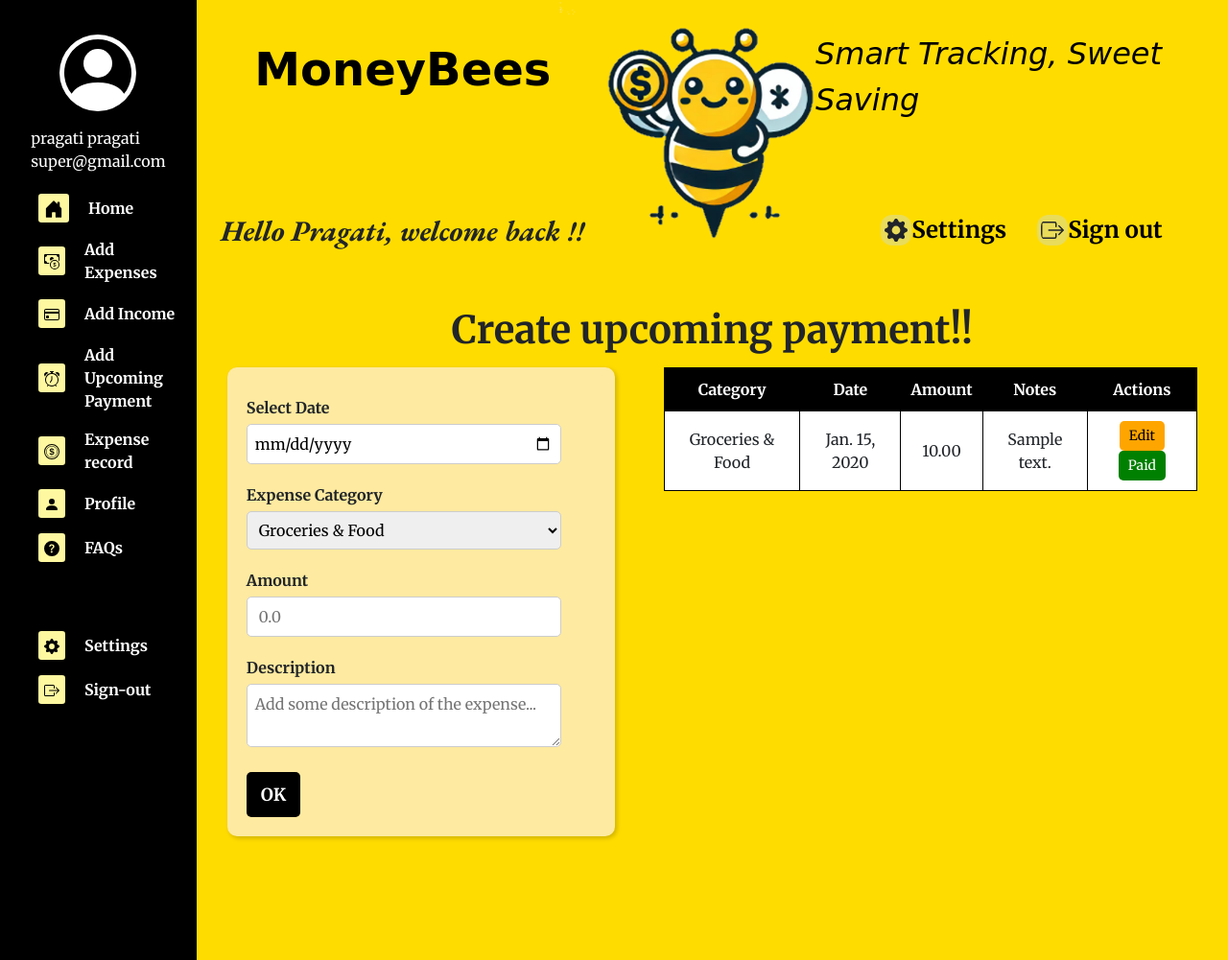
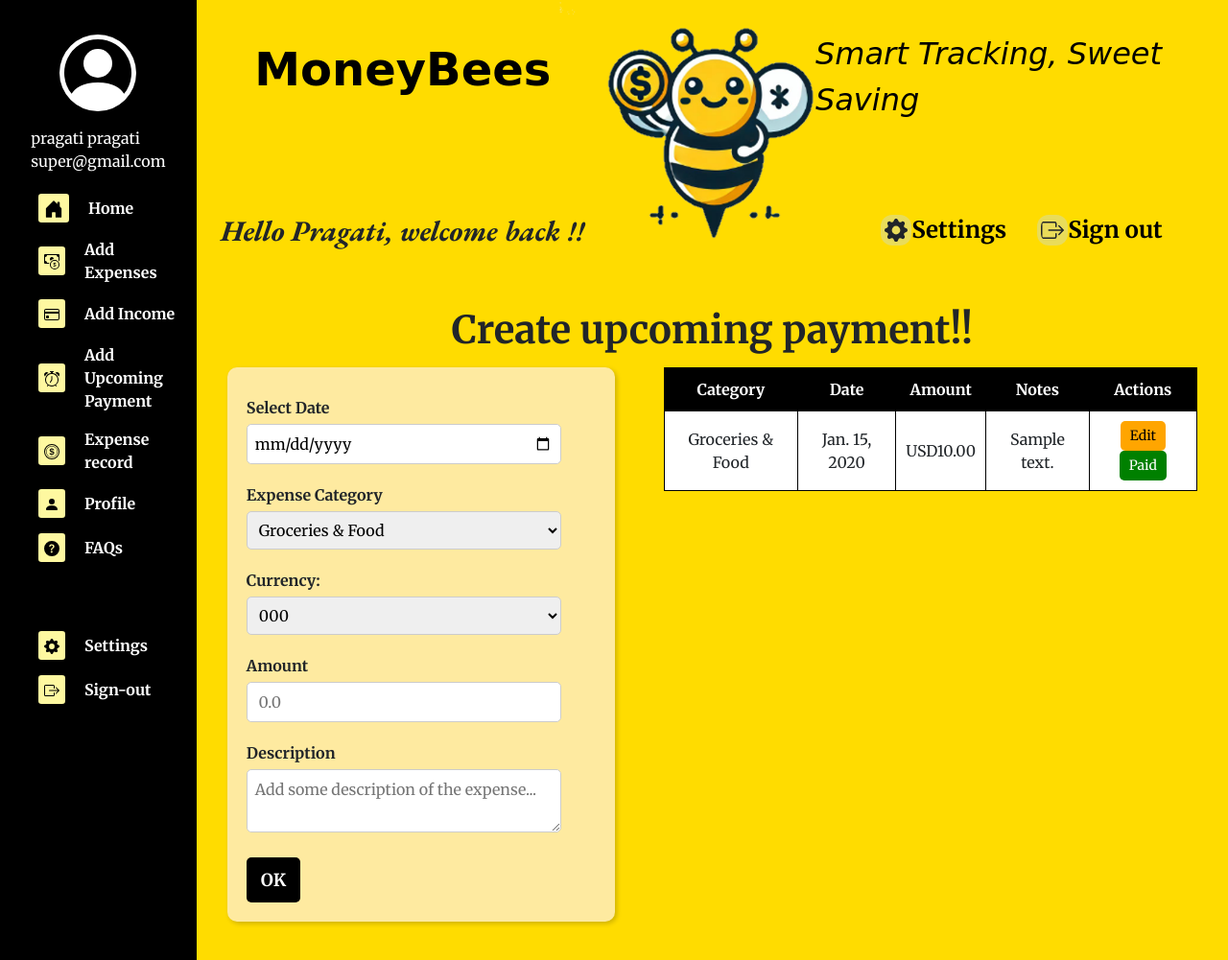
Before and after one commit to ally0829/MoneyBees, a Django app: page /finance/upcomingExpense/ in a window 1280 px wide. Shown: the top 1001 px of the page at 96% size. Run offline with Django 5.2, Linux system fonts and the light colour scheme; a user stored in the database is signed in; data comes from the database, SQL or seed files in the repository; tables that the repository leaves empty hold one stand-in row (values such as "Sample post"); a database or web service that is not in the repository returns one stand-in record (values such as "Sample title"); data that the repository does not hold is empty; some web fonts are replaced.

Commit message:
fixed currency conversion

```diff
--- a/finance/models.py
+++ b/finance/models.py
@@ -82,6 +82,7 @@ class UpcomingPayment(models.Model):
     date = models.DateField()
     amount = models.DecimalField(max_digits=10, decimal_places=2)
     description = models.TextField(blank=True, null=True)
+    currency = models.ForeignKey(Currency, on_delete=models.SET_NULL, null=True)  # Add this field
 
     def __str__(self):
         return f"{self.user.firstname} - {self.category.name} - {self.amount} on {self.date}"
--- a/finance/views.py
+++ b/finance/views.py
@@ -168,7 +168,17 @@ def get_exchange_rate(request):
 
 
 def home_view(request):
-    return render(request, 'finance/homepage.html', {"show_topbar": True})
+    # Example: Fetch data for the charts
+    # categories = ExpenseCategory.objects.all()
+    expenses = Expense.objects.filter(user=request.user)
+    # total_spent = calculate_total_amount(request.user, expenses)
+
+    # Pass data to the template
+    return render(request, 'finance/homepage.html', {
+        "show_topbar": True,
+        # "categories": categories,
+        # "total_spent": total_spent,
+    })
 
 
 def profile_view(request):
@@ -444,34 +454,78 @@ def expense_record_view(request):
 
 #  load Upcoming Expense page，including Category & Payments
 
-
 @login_required
 def upcomingExpense_view(request):
+    # Fetch exchange rates using the utility function
+    exchange_rates = fetch_exchange_rates()
+
     categories = ExpenseCategory.objects.all()
     payments = UpcomingPayment.objects.filter(user=request.user)
+
     return render(request, 'finance/upcomingExpense.html', {
         "show_topbar": True,
         "categories": categories,
-        "payments": payments
+        "payments": payments,
+        "exchange_rates": exchange_rates  # Pass exchange rates to the template
     })
 
 
 #  API: new Upcoming Payment (front-end deliver AJAX use )
-@csrf_exempt  # avoid CSRF token restrict
+@csrf_exempt
 @login_required
 def add_upcoming_payment(request):
     if request.method == "POST":
         try:
+            # Parse the JSON data from the request body
             data = json.loads(request.body)
+            print("Received data:", data)  # Debug: Print the received data
+
+            # Validate required fields
+            required_fields = ["category", "date", "amount", "description", "currency"]
+            for field in required_fields:
+                if field not in data:
+                    return JsonResponse({"error": f"Missing required field: {field}"}, status=400)
+
+            # Fetch the category
             category = get_object_or_404(ExpenseCategory, id=data["category"])
+
+            # Fetch the selected currency from the request data
+            currency_code = data.get("currency")
+            if not currency_code:
+                return JsonResponse({"error": "Currency is required"}, status=400)
+
+            # Fetch exchange rates from the API
+            exchange_rates = fetch_exchange_rates()
+            if not exchange_rates.get("success"):
+                return JsonResponse({"error": "Failed to fetch exchange rates"}, status=400)
+
+            # Check if the selected currency exists in the API response
+            rates = exchange_rates.get("rates", {})
+            if currency_code not in rates:
+                return JsonResponse({"error": f"Currency {currency_code} not found in API response"}, status=400)
+
+            # Get or create the Currency object
+            currency, created = Currency.objects.get_or_create(
+                currency=currency_code,
+                defaults={
+                    "rate": rates[currency_code],  # Use the rate from the API
+                    "timestamp": exchange_rates.get("timestamp")  # Use the timestamp from the API
+                }
+            )
+
+            # Create the upcoming payment
             payment = UpcomingPayment.objects.create(
                 user=request.user,
                 category=category,
                 date=data["date"],
                 amount=data["amount"],
-                description=data["description"]
+                description=data["description"],
+                currency=currency  # Assign the fetched or created Currency object
             )
+
             return JsonResponse({"message": "Payment added", "id": payment.id})
+        except json.JSONDecodeError as e:
+            return JsonResponse({"error": "Invalid JSON data"}, status=400)
         except Exception as e:
             return JsonResponse({"error": str(e)}, status=400)
 
@@ -486,10 +540,19 @@ def edit_upcoming_payment(request, payment_id):
                 UpcomingPayment, id=payment_id, user=request.user)
             data = json.loads(request.body)
             category = get_object_or_404(ExpenseCategory, id=data["category"])
+            currency_code = data.get("currency", "USD")  # Default to USD if not provided
+
+            # Get or create the Currency object
+            currency, created = Currency.objects.get_or_create(
+                currency=currency_code,
+                defaults={"rate": 1.0, "timestamp": 1698765432}  # Default values for new objects
+            )
+
             payment.category = category
             payment.date = data["date"]
             payment.amount = data["amount"]
             payment.description = data["description"]
+            payment.currency = currency  # Update the Currency object
             payment.save()
             return JsonResponse({"message": "Payment updated"})
         except Exception as e:
@@ -550,41 +613,83 @@ def test_email(request):
 # API: return the percentage of the expense per month in the home page
 
 
+from django.db.models import Sum
+from decimal import Decimal, ROUND_HALF_UP
+from datetime import datetime
+from django.http import JsonResponse
+from django.utils.timezone import now
+import logging
+
+logger = logging.getLogger(__name__)
+
 @login_required
 def spending_summary(request):
-
     user = request.user
     today = now().date()
 
     current_year = today.year
     current_month = today.month
 
+    # Fetch expenses for the current month
     expenses = Expense.objects.filter(
         user=user,
         date__year=current_year,
         date__month=current_month
     )
-    result = expenses.aggregate(total=Sum('amount'))
-    total_spent = result.get('total', 0)
 
-    category_data = expenses.values(
-        'category__id', 'category__name').annotate(total=Sum('amount'))
+    # Calculate the total amount in the user's default currency
+    total_spent = calculate_total_amount(user, expenses)
 
+    # Group expenses by category and calculate totals in the user's default currency
+    category_data = []
+    for expense in expenses:
+        if not expense.currency:
+            logger.error(f"Expense {expense.id} has no currency assigned.")
+            continue  # Skip this expense or handle it appropriately
+
+        # Convert the expense amount to the user's default currency
+        converted_amount = convert_to_default_currency(
+            amount=expense.amount,
+            expense_currency=expense.currency.currency,
+            default_currency=user.currency.currency,
+            transaction_date=expense.date
+        )
+
+        # Find or create the category in the category_data list
+        category_found = False
+        for category in category_data:
+            if category['category_id'] == expense.category.id:
+                category['total'] += converted_amount
+                category_found = True
+                break
+
+        if not category_found:
+            category_data.append({
+                "category_id": expense.category.id,
+                "category": expense.category.name,
+                "total": converted_amount
+            })
+
+    # Calculate percentages for each category
     data = [
         {
-            "category_id": category['category__id'],
-            "category": category['category__name'],
-            "amount": category['total'],
-            "percentage": round((category['total']/total_spent)*100, 2) if total_spent > 0 else 0
-
+            "category_id": category['category_id'],
+            "category": category['category'],
+            "amount": float(category['total']),  # Convert Decimal to float for JSON serialization
+            "percentage": round((category['total'] / total_spent) * 100, 2) if total_spent > 0 else 0
         }
         for category in category_data
     ]
+
+    # Debug the data
     print(f"🟢 {current_year}-{current_month} expense data:", data)
 
-    return JsonResponse({"total_spent": total_spent, "categories": data})
-
-
+    # Return the JSON response
+    return JsonResponse({
+        "total_spent": float(total_spent),  # Convert Decimal to float for JSON serialization
+        "currency_symbol": user.currency.currency,  # Include the currency symbol (e.g., AED, USD)
+        "categories": data
+    })
 @login_required
 def upcoming_expenses(request):
 
@@ -734,10 +839,20 @@ def get_current_user(request):
     })
 
 
+from django.db.models import Sum
+from decimal import Decimal, ROUND_HALF_UP
+from datetime import datetime
+from django.http import JsonResponse
+from django.utils.timezone import now
+import logging
+
+logger = logging.getLogger(__name__)
+
 @login_required
 def yearly_summary(request):
     """
-    Returns monthly income and expense summaries for the current year
+    Returns monthly income and expense summaries for the current year,
+    with all amounts converted to the user's default currency.
     """
     user = request.user
     today = now().date()
@@ -748,33 +863,58 @@ def yearly_summary(request):
     for month in range(1, 13):
         monthly_data.append({
             "month": month,
-            # Month abbreviation (Jan, Feb, etc.)
-            "month_name": datetime(current_year, month, 1).strftime('%b'),
-            "income": 0,
-            "expenses": 0
+            "month_name": datetime(current_year, month, 1).strftime('%b'),  # Month abbreviation (Jan, Feb, etc.)
+            "income": Decimal(0),  # Use Decimal for precision
+            "expenses": Decimal(0)  # Use Decimal for precision
         })
 
-    # Get income data for each month in current year
+    # Get income data for each month in the current year
     incomes = Income.objects.filter(
         user=user,
         date__year=current_year
-    ).values('date__month').annotate(total=Sum('amount'))
+    )
 
-    # Populate income data
+    # Convert income amounts to the user's default currency
     for income in incomes:
-        month_idx = income['date__month'] - 1  # Convert to 0-based index
-        monthly_data[month_idx]['income'] = float(income['total'])
+        if not income.currency:
+            logger.error(f"Income {income.id} has no currency assigned.")
+            continue  # Skip this income or handle it appropriately
 
-    # Get expense data for each month in current year
+        # Convert the income amount to the user's default currency
+        converted_amount = convert_to_default_currency(
+            amount=income.amount,
+            expense_currency=income.currency.currency,
+            default_currency=user.currency.currency,
+            transaction_date=income.date
+        )
+
+        # Add the converted amount to the corresponding month
+        month_idx = income.date.month - 1  # Convert to 0-based index
+        monthly_data[month_idx]['income'] += converted_amount
+
+    # Get expense data for each month in the current year
     expenses = Expense.objects.filter(
         user=user,
         date__year=current_year
-    ).values('date__month').annotate(total=Sum('amount'))
+    )
 
-    # Populate expense data
+    # Convert expense amounts to the user's default currency
     for expense in expenses:
-        month_idx = expense['date__month'] - 1  # Convert to 0-based index
-        monthly_data[month_idx]['expenses'] = float(expense['total'])
+        if not expense.currency:
+            logger.error(f"Expense {expense.id} has no currency assigned.")
+            continue  # Skip this expense or handle it appropriately
+
+        # Convert the expense amount to the user's default currency
+        converted_amount = convert_to_default_currency(
+            amount=expense.amount,
+            expense_currency=expense.currency.currency,
+            default_currency=user.currency.currency,
+            transaction_date=expense.date
+        )
+
+        # Add the converted amount to the corresponding month
+        month_idx = expense.date.month - 1  # Convert to 0-based index
+        monthly_data[month_idx]['expenses'] += converted_amount
 
     # Calculate yearly totals
     yearly_totals = {
@@ -782,6 +922,15 @@ def yearly_summary(request):
         "total_expenses": sum(item['expenses'] for item in monthly_data)
     }
 
+    # Convert Decimal values to float for JSON serialization
+    for item in monthly_data:
+        item['income'] = float(item['income'])
+        item['expenses'] = float(item['expenses'])
+
+    yearly_totals['total_income'] = float(yearly_totals['total_income'])
+    yearly_totals['total_expenses'] = float(yearly_totals['total_expenses'])
+
+    # Return the JSON response
     return JsonResponse({
         "monthly_data": monthly_data,
         "yearly_totals": yearly_totals
--- a/moneybees/settings.py
+++ b/moneybees/settings.py
@@ -47,7 +47,7 @@ SECRET_KEY = "django-insecure-2z=$73p3gi!_!6z#)$bq)*8k%(i2(#^+%ghx)vj@lgt!&a5+b%
 # See https://docs.djangoproject.com/en/5.1/howto/deployment/checklist/
 
 # SECURITY WARNING: keep the secret key used in production secret!
-EXCHANGE_RATE_API_KEY = "be4c1011c1495c8f53c8f9579c61ce23"
+EXCHANGE_RATE_API_KEY = "69d2a94295fa20b4e723db93e342c8b3"
 
 # SECURITY WARNING: don't run with debug turned on in production!
 DEBUG = True
--- a/static/js/homepage.js
+++ b/static/js/homepage.js
@@ -12,14 +12,14 @@ document.addEventListener("DOMContentLoaded", function () {
         .then(data => {
             console.log("Spending Summary Data:", data);
 
-
             totalSpentGlobal = Number(data.total_spent);
+            const currencySymbol = data.currency_symbol;
 
             const labels = data.categories.map(category => category.category);
             const amounts = data.categories.map(category => Number(category.amount));
             const colors = ['#FFA500', '#FF4500', '#8A2BE2', '#1E90FF', '#FF1493'];
 
-            document.getElementById("chartCenterText").textContent = `$${totalSpentGlobal.toLocaleString()}`;
+            document.getElementById("chartCenterText").textContent = `${currencySymbol}${totalSpentGlobal.toLocaleString()}`;
 
             const categoryInfo = document.getElementById("categoryInfo");
             categoryInfo.innerHTML = "";
--- a/static/js/upcomingExpense.js
+++ b/static/js/upcomingExpense.js
@@ -22,13 +22,14 @@ async function savePayment(event) {
     let category = document.getElementById("category").value;
     let amount = document.getElementById("amount").value;
     let description = document.getElementById("description").value;
+    let currency = document.getElementById("currency").value;  // Add this line
 
     let url = paymentId ? `/finance/edit-payment/${paymentId}/` : "/finance/add-payment/";
     let method = "POST";
 
     let response = await fetch(url, {
         method: method,
-        body: JSON.stringify({ date, category, amount, description }),
+        body: JSON.stringify({ date, category, amount, description, currency }),  // Include currency
         headers: {
             "Content-Type": "application/json",
             "X-CSRFToken": getCookie("csrftoken")
@@ -53,12 +54,14 @@ function editPayment(event) {
     let date = row.cells[1].textContent;
     let amount = row.cells[2].textContent;
     let description = row.cells[3].textContent;
+    let currency = row.cells[4].textContent;  // Add this line
 
     document.getElementById("payment-id").value = paymentId;
     document.getElementById("category").value = category;
     document.getElementById("date").value = formatDate(date);
     document.getElementById("amount").value = amount;
     document.getElementById("description").value = description;
+    document.getElementById("currency").value = currency;  // Add this line
 
     document.getElementById("delete-btn").classList.remove("hidden");
     document.getElementById("delete-btn").addEventListener("click", function () {
@@ -122,3 +125,33 @@ function getCookie(name) {
     }
     return cookieValue;
 }
+
+document.getElementById('add-payment-form').addEventListener('submit', function (e) {
+    e.preventDefault();
+    const formData = new FormData(e.target);
+    const data = {
+        category: formData.get('category'),
+        amount: formData.get('amount'),
+        currency: formData.get('currency'),  // Ensure this is included
+        date: formData.get('date'),
+        description: formData.get('description'),
+    };
+
+    fetch("{% url 'add_upcoming_payment' %}", {
+        method: 'POST',
+        headers: {
+            'Content-Type': 'application/json',
+            'X-CSRFToken': formData.get('csrfmiddlewaretoken'),
+        },
+        body: JSON.stringify(data),
+    })
+    .then(response => response.json())
+    .then(data => {
+        if (data.message) {
+            alert(data.message);
+            window.location.reload();
+        } else {
+            alert(data.error);
+        }
+    });
+});
--- a/templates/finance/upcomingExpense.html
+++ b/templates/finance/upcomingExpense.html
@@ -26,8 +26,16 @@
                     {% endfor %}
                 </select>
 
+                <label for="currency">Currency:</label>
+                <select name="currency" id="currency" required>
+                    {% for currency_code, rate in exchange_rates.rates.items %}
+                        <option value="{{ currency_code }}">{{ currency_code }}</option>
+                    {% endfor %}
+                </select>
+
+
                 <label for="amount">Amount</label>
-                <input type="number" id="amount" name="amount" placeholder="{{user.currency.currency}} 0.0" required>
+                <input type="number" id="amount" name="amount" placeholder=" 0.0" required>
 
                 <label for="description">Description</label>
                 <textarea id="description" name="description"
@@ -56,7 +64,7 @@
                     <tr data-id="{{ payment.id }}">
                         <td data-category="{{ payment.category.id }}">{{ payment.category.name }}</td>
                         <td>{{ payment.date }}</td>
-                        <td>{{ payment.amount }}</td>
+                        <td>{{payment.currency.currency}}{{ payment.amount }}</td>
                         <td>{{ payment.description }}</td>
                         <td class="actions">
                             <button class="edit-btn">Edit</button>
```
